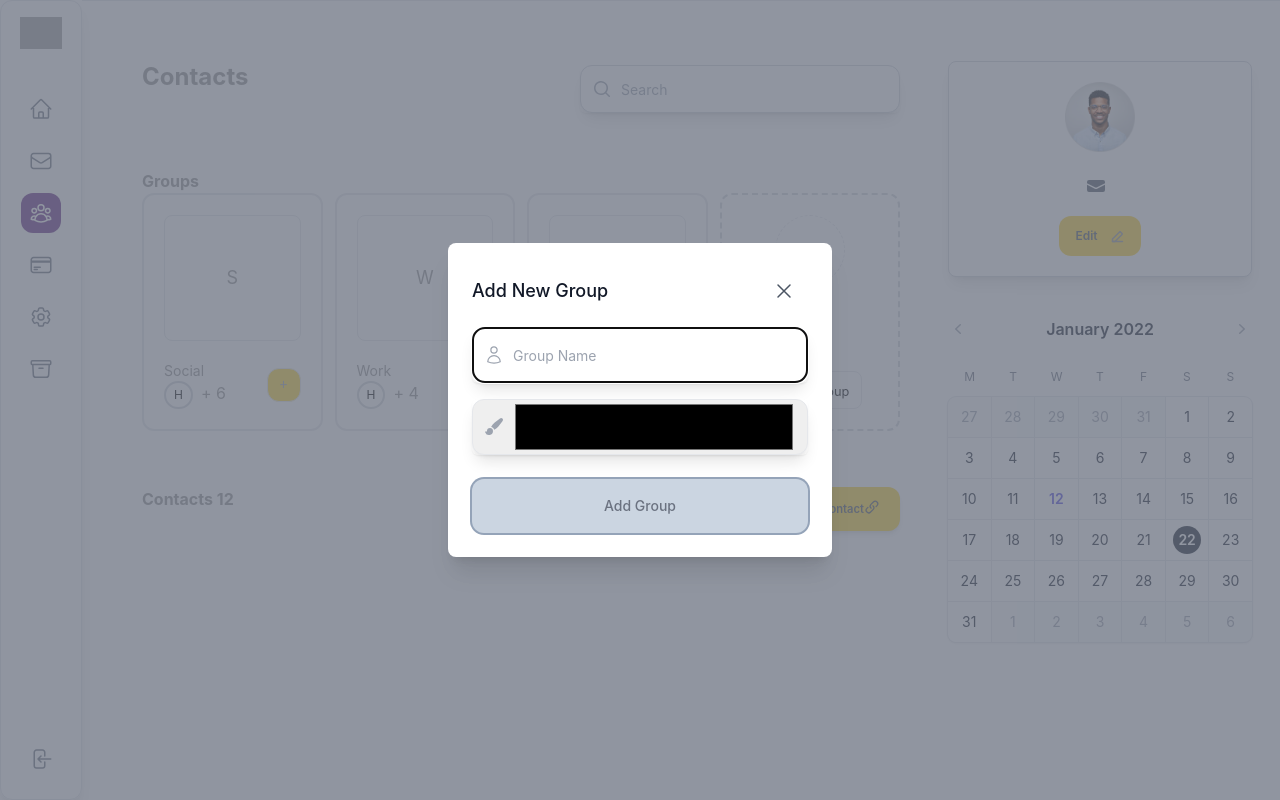
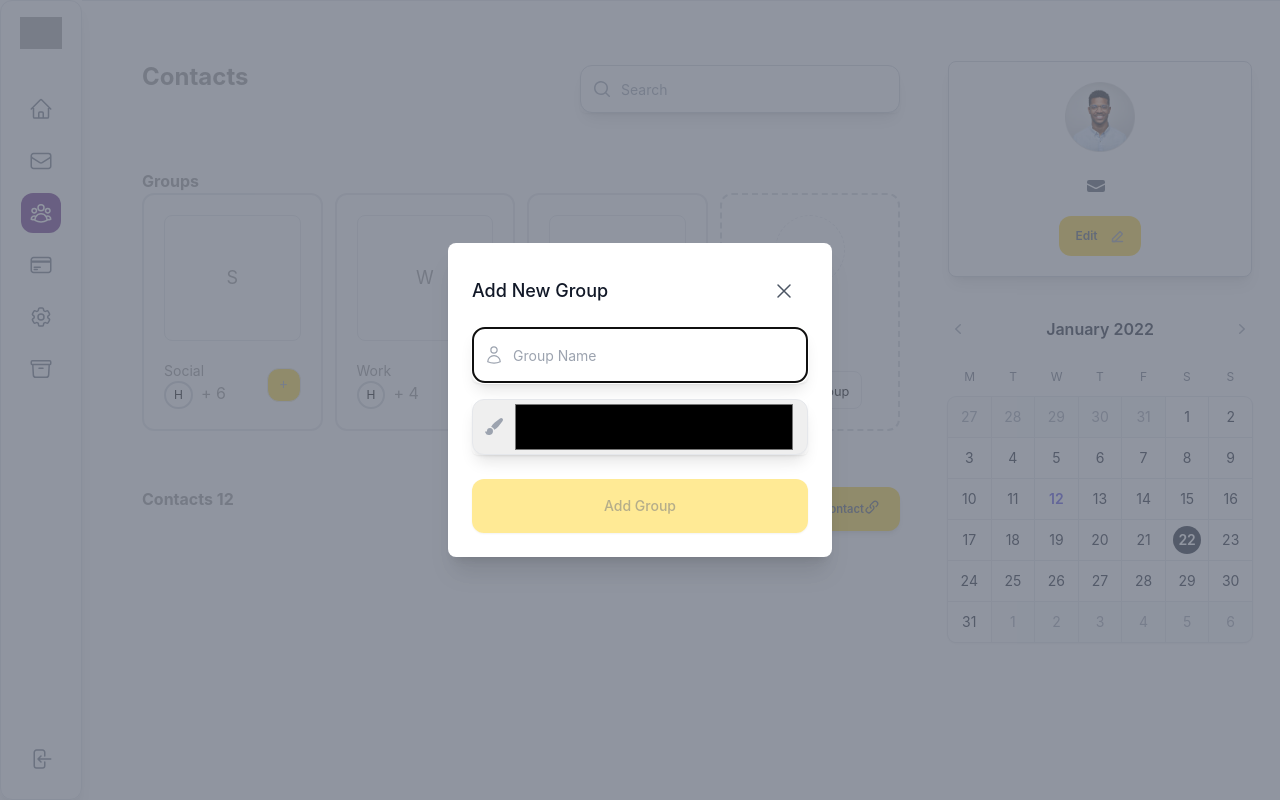
Before and after one commit to kingdanie/intime, a Next.js app: page /contact in a window 1280 px wide. Both pictures are taken after a click on the button "Create group". Built offline with nearby package versions, Linux system fonts and the light colour scheme; grey boxes are pictures that could not be loaded.

Commit message:
css: add submit button disable state

```diff
--- a/components/AddContact.tsx
+++ b/components/AddContact.tsx
@@ -119,7 +119,7 @@ export default function AddContactModal({
                           id="name"
                           className="
                             h-14 block min-w-full md:w-80 rounded-xl shadow-lg border
-                            pl-10 focus:border-indigo-500 focus:ring-indigo-500 sm:text-sm
+                            pl-10 focus:border-yellow-400 focus:ring-yellow-400 sm:text-sm
                           "
                           placeholder="Name"
                           value={contactName}
@@ -144,8 +144,8 @@ export default function AddContactModal({
                           name="mobile"
                           id="mobile"
                           className="h-14 block min-w-full md:w-80 rounded-xl
-                            shadow-lg border pl-10 focus:border-indigo-500
-                            focus:ring-indigo-500 sm:text-sm
+                            shadow-lg border pl-10 focus:border-yellow-400
+                            focus:ring-yellow-400 sm:text-sm
                           "
                           placeholder="Phone number"
                           value={contactNumber}
@@ -162,8 +162,8 @@ export default function AddContactModal({
                     type="button"
                     className="inline-flex w-full justify-center
                       rounded-xl border border-transparent bg-accent
-                    disabled:bg-slate-300 disabled:ring-2
-                    disabled:ring-slate-400 px-4 py-4 text-base
+                    disabled:bg-opacity-50 disabled:text-opacity-50
+                     px-4 py-4 text-base
                       font-medium text-gray-500 shadow-sm hover:bg-accent
                       focus:outline-none focus:ring-2 focus:ring-yellow-500
                       focus:ring-offset-2 sm:text-sm
--- a/components/AddGroup.tsx
+++ b/components/AddGroup.tsx
@@ -55,7 +55,10 @@ export default function AddGroupModal({
         </Transition.Child>
 
         <div className="fixed inset-0 z-10 overflow-y-auto">
-          <div className="flex min-h-full items-end justify-center p-4 text-center sm:items-center sm:p-0">
+          <div
+            className="flex min-h-full items-end justify-center
+              p-4 text-center sm:items-center sm:p-0"
+          >
             <Transition.Child
               as={Fragment}
               enter="ease-out duration-300"
@@ -65,7 +68,13 @@ export default function AddGroupModal({
               leaveFrom="opacity-100 translate-y-0 sm:scale-100"
               leaveTo="opacity-0 translate-y-4 sm:translate-y-0 sm:scale-95"
             >
-              <Dialog.Panel className="relative transform overflow-hidden rounded-lg bg-white px-4 pt-5 pb-4 text-left shadow-xl transition-all sm:my-8 sm:w-full sm:max-w-sm sm:p-6">
+              <Dialog.Panel
+                className="relative transform overflow-hidden
+                  rounded-lg bg-white px-4 pt-5 pb-4 text-left
+                  shadow-xl transition-all sm:my-8 sm:w-full
+                  sm:max-w-sm sm:p-6
+                "
+              >
                 <div>
                   <div className="flex items-center justify-between">
                     <Dialog.Title
@@ -90,7 +99,10 @@ export default function AddGroupModal({
                   <div className="text-center">
                     <div className="space-y-4">
                       <div className="relative mt-3 rounded-md shadow-sm">
-                        <div className="pointer-events-none absolute inset-y-0 left-0 flex items-center pl-3">
+                        <div
+                          className="pointer-events-none absolute
+                            inset-y-0 left-0 flex items-center pl-3"
+                        >
                           <UserIcon
                             className="h-5 w-5 text-gray-400"
                             aria-hidden="true"
@@ -100,7 +112,10 @@ export default function AddGroupModal({
                           type="text"
                           name="name"
                           id="name"
-                          className="h-14 block min-w-full md:w-80 rounded-xl shadow-lg border pl-10 focus:border-indigo-500 focus:ring-indigo-500 sm:text-sm"
+                          className="h-14 block min-w-full md:w-80
+                            rounded-xl shadow-lg border pl-10
+                            focus:border-yellow-500 focus:ring-yellow-500
+                            sm:text-sm"
                           placeholder="Group Name"
                           value={groupName}
                           onChange={(e) =>
@@ -109,7 +124,11 @@ export default function AddGroupModal({
                         />
                       </div>
                       <div className="relative mt-3 rounded-md shadow-sm">
-                        <div className="pointer-events-none absolute inset-y-0 left-0 flex items-center pl-3">
+                        <div
+                          className="pointer-events-none absolute
+                              inset-y-0 left-0 flex items-center pl-3
+                          "
+                        >
                           <PaintBrushIcon
                             className="h-5 w-5 text-gray-400"
                             aria-hidden="true"
@@ -119,7 +138,9 @@ export default function AddGroupModal({
                           type="color"
                           name="color"
                           id="color"
-                          className="h-14 block min-w-full md:w-80 rounded-xl shadow-lg border pl-10 pr-3 sm:text-sm"
+                          className="h-14 block min-w-full md:w-80 rounded-xl
+                            shadow-lg border pl-10 pr-3 sm:text-sm
+                          "
                           placeholder="Choose color"
                           value={groupColor}
                           onChange={(e) =>
@@ -133,7 +154,13 @@ export default function AddGroupModal({
                 <div className="mt-4 sm:mt-6">
                   <button
                     type="button"
-                    className="inline-flex w-full justify-center rounded-xl border border-transparent bg-accent disabled:bg-slate-300 disabled:ring-2 disabled:ring-slate-400 px-4 py-4 text-base font-medium text-gray-500 shadow-sm hover:bg-accent focus:outline-none focus:ring-2 focus:ring-yellow-500 focus:ring-offset-2 sm:text-sm"
+                    className="inline-flex w-full justify-center
+                      rounded-xl border border-transparent bg-accent
+                      disabled:bg-opacity-50 disabled:text-opacity-50
+                      px-4 py-4 text-base font-medium text-gray-500 shadow-sm
+                      focus:outline-none focus:ring-2
+                      focus:ring-yellow-500 focus:ring-offset-2 sm:text-sm
+                    "
                     onClick={() => handleGroupSubmit()}
                     disabled={validateForm()}
                   >
```
